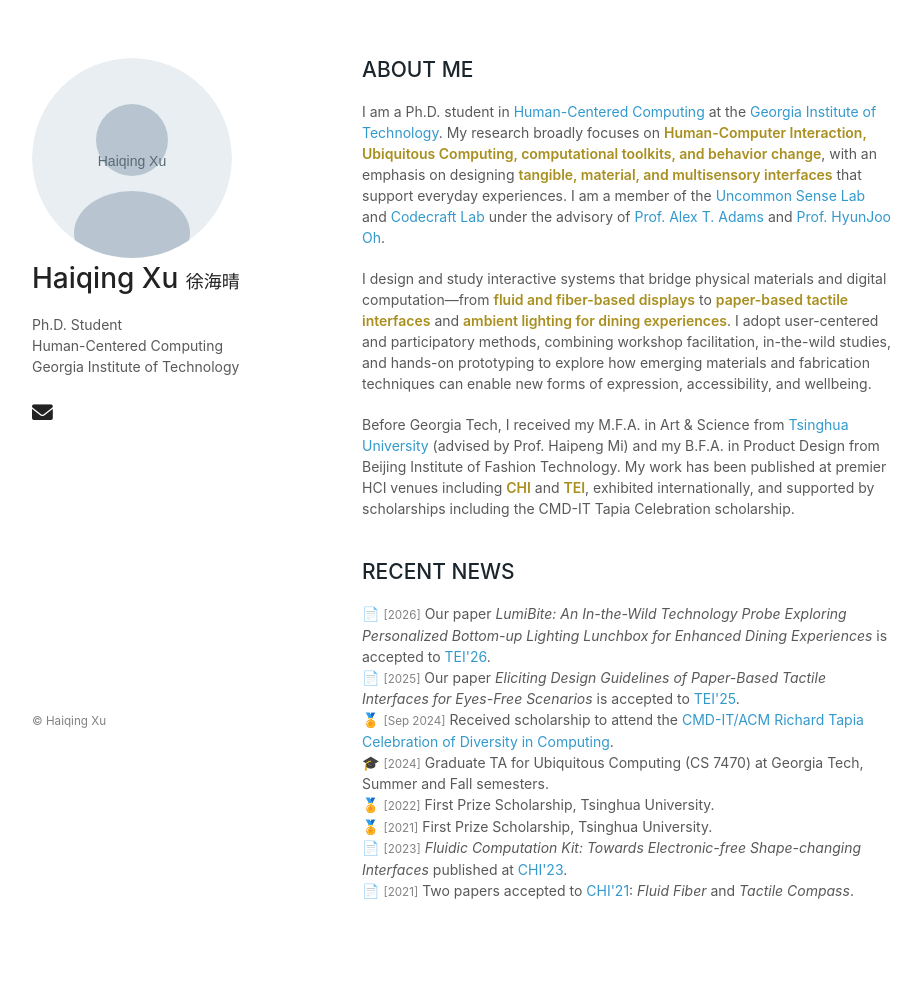
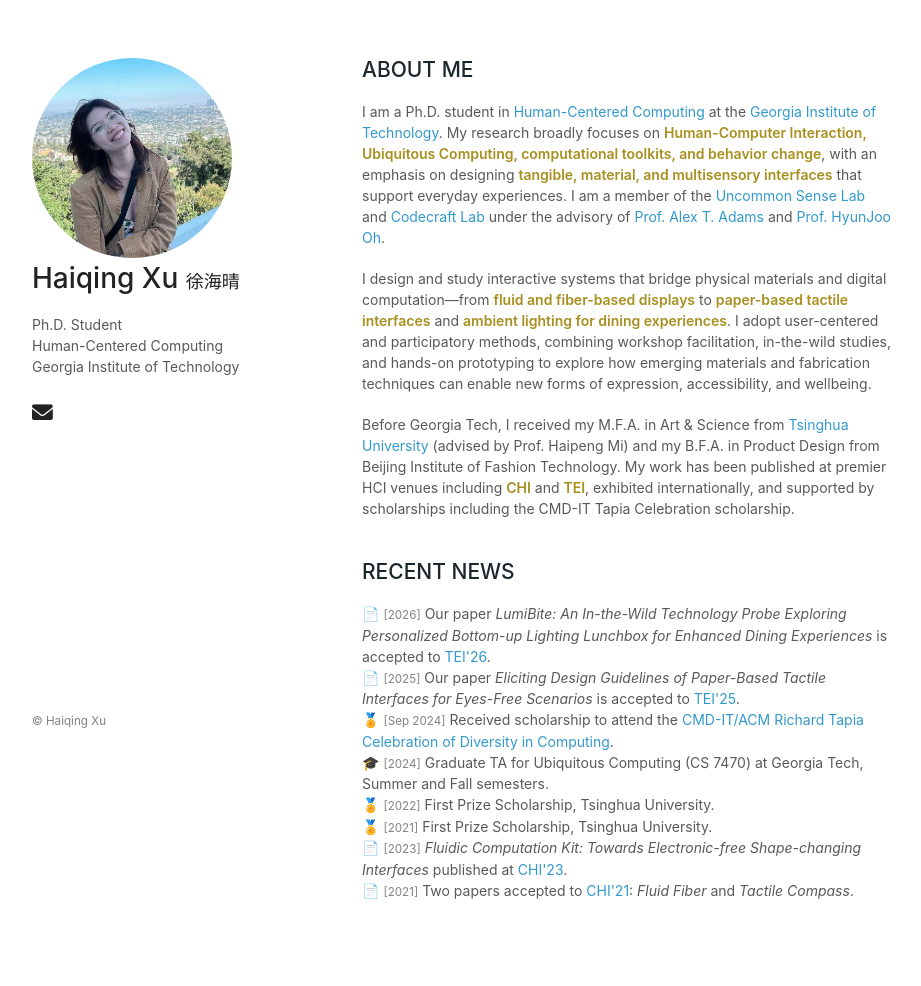
Before and after one commit to haiqing830/haiqing-homepage, a plain HTML site: page index.html in a window 1280 px wide. Shown: the top 986 px of the page, without its empty margins (178-1099 px from the left). Drawn offline with Linux system fonts and the light colour scheme; some icons are missing.

Commit message:
add photo

```diff
--- a/index.html
+++ b/index.html
@@ -15,7 +15,7 @@
 
       <header>
         <div>
-          <img class="profile" src="assets/profile.svg" alt="Haiqing Xu">
+          <img class="profile" src="assets/profile.jpg" alt="Haiqing Xu">
         </div>
         <div class="box">
           <h1>Haiqing Xu <font-medium1>徐海晴</font-medium1></h1>
```
